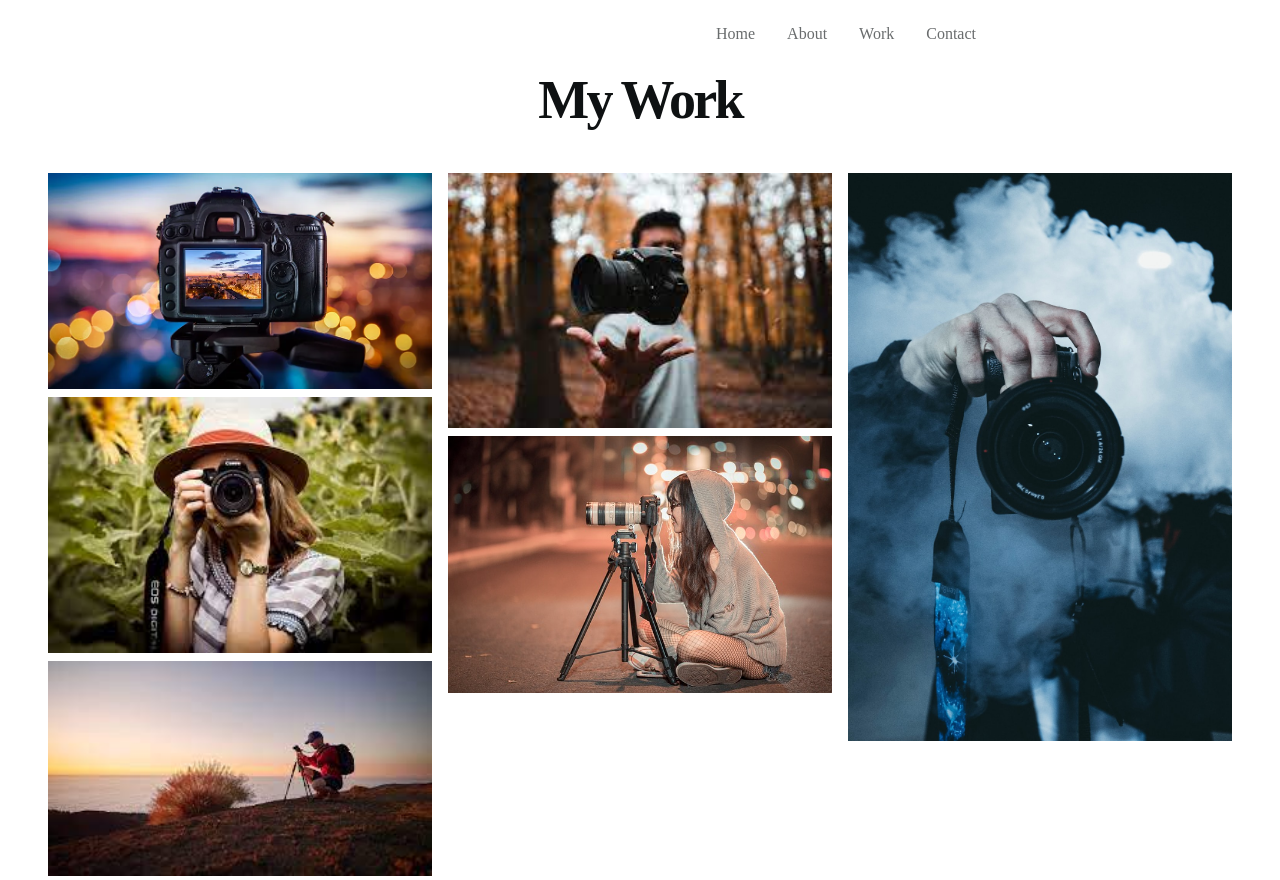
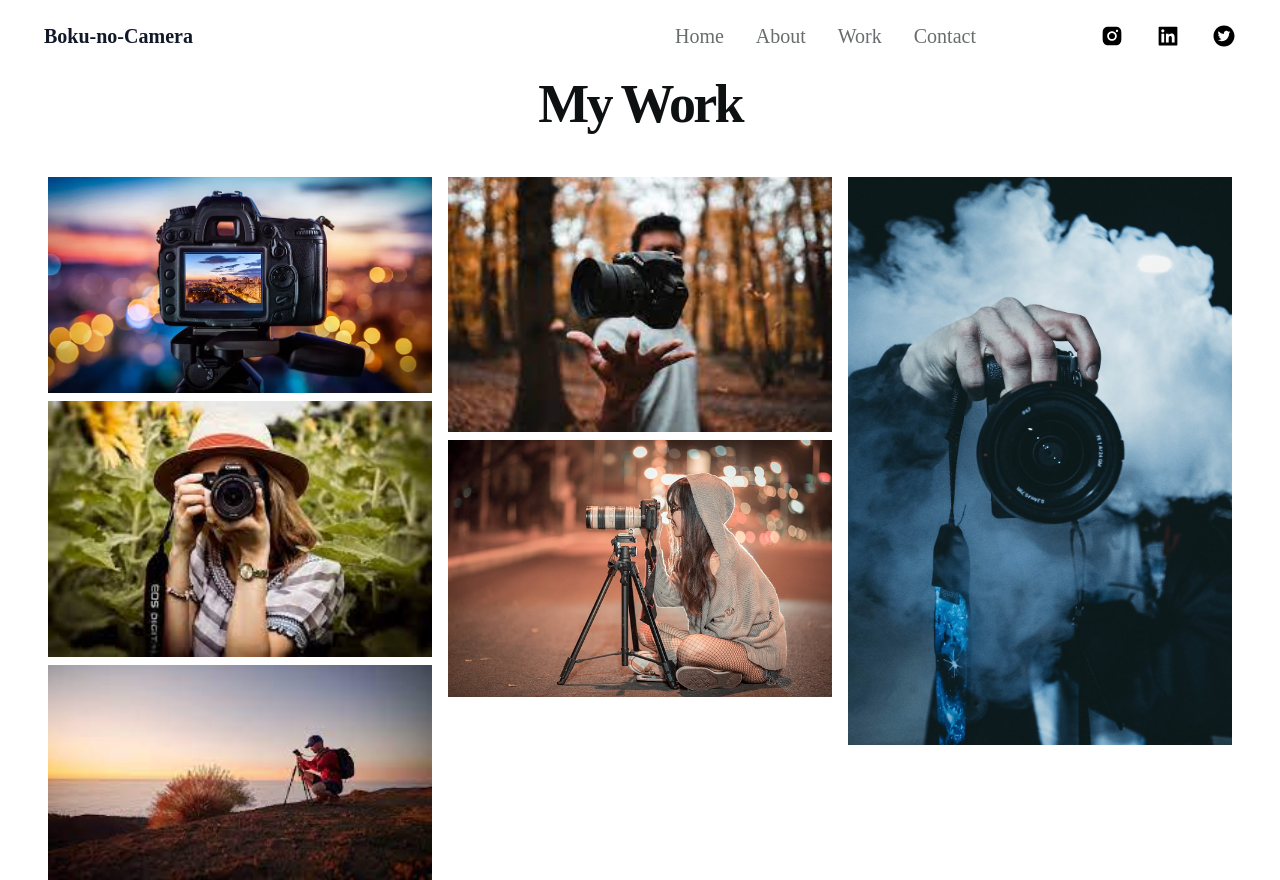
Before and after one commit to Ujjwalsharma7/boku_no_camera, a React (Create React App) app: page /work in a window 1280 px wide. Built offline with nearby package versions, Linux system fonts and the light colour scheme.

Commit message:
Did some changes in css

```diff
--- a/src/components/Gallery.jsx
+++ b/src/components/Gallery.jsx
@@ -60,7 +60,7 @@ const Gallery = () => {
           className="w-auto max-w-full h-auto block leading-3 box-border pt-20 pr-0 pb-20 pl-0 max-h-full my-0 mx-auto"
         />
         <AiOutlineClose
-          className=" fixed top-10 right-10 w-24 h-24 p-5 text-white"
+          className=" fixed top-10 right-10 w-24 h-24 p-5 text-white cursor-pointer"
           onClick={() => setModel(false)}
         />
       </div>
--- a/src/components/Navbar.jsx
+++ b/src/components/Navbar.jsx
@@ -26,7 +26,7 @@ const NavbarDefault = () => {
         as="li"
         variant="small"
         color="blue-gray"
-        className="p-1 font-medium text-[#696c6d] hover:text-[#121212] transition"
+        className="p-1 font-medium text-[#696c6d] hover:text-[#121212] transition text-xl"
       >
         <Link to="/" className="flex items-center">
           Home
@@ -36,7 +36,7 @@ const NavbarDefault = () => {
         as="li"
         variant="small"
         color="blue-gray"
-        className="p-1 font-medium text-[#696c6d] hover:text-[#121212] transition"
+        className="p-1 font-medium text-[#696c6d] hover:text-[#121212] transition text-xl"
       >
         <Link to="/about" className="flex items-center">
           About
@@ -46,7 +46,7 @@ const NavbarDefault = () => {
         as="li"
         variant="small"
         color="blue-gray"
-        className="p-1 font-medium text-[#696c6d] hover:text-[#121212] transition"
+        className="p-1 font-medium text-[#696c6d] hover:text-[#121212] transition text-xl"
       >
         <Link to="/work" className="flex items-center">
           Work
@@ -56,7 +56,7 @@ const NavbarDefault = () => {
         as="li"
         variant="small"
         color="blue-gray"
-        className="p-1 font-medium text-[#696c6d] hover:text-[#121212] transition"
+        className="p-1 font-medium text-[#696c6d] hover:text-[#121212] transition text-xl"
       >
         <Link to="/contact" className="flex items-center">
           Contact
@@ -73,7 +73,7 @@ const NavbarDefault = () => {
           <Typography
             as="a"
             href="/"
-            className="mr-4 cursor-pointer py-1.5 font-medium"
+            className="mr-4 cursor-pointer py-1.5 font-semibold text-xl text-gray-900"
           >
             Boku-no-Camera
           </Typography>
--- a/src/components/Socials.jsx
+++ b/src/components/Socials.jsx
@@ -12,16 +12,16 @@ const Socials = () => {
       <ul className="flex gap-x-8">
         <li>
           <a href="" target="_blank">
-            <AiFillInstagram size="1.5rem" />
+            <AiFillInstagram size="1.5rem" className=" text-black" />
           </a>
         </li>
         <li>
           <a href="" target="_blank">
-            <AiFillLinkedin size="1.5rem" />
+            <AiFillLinkedin size="1.5rem " className=" text-black" />
           </a>
         </li>
         <li>
-          <a href="" target="_blank" className="h-10 w-10">
+          <a href="" target="_blank" className="h-10 w-10 text-black">
             <AiFillTwitterCircle size="1.5rem" />
           </a>
         </li>
```
